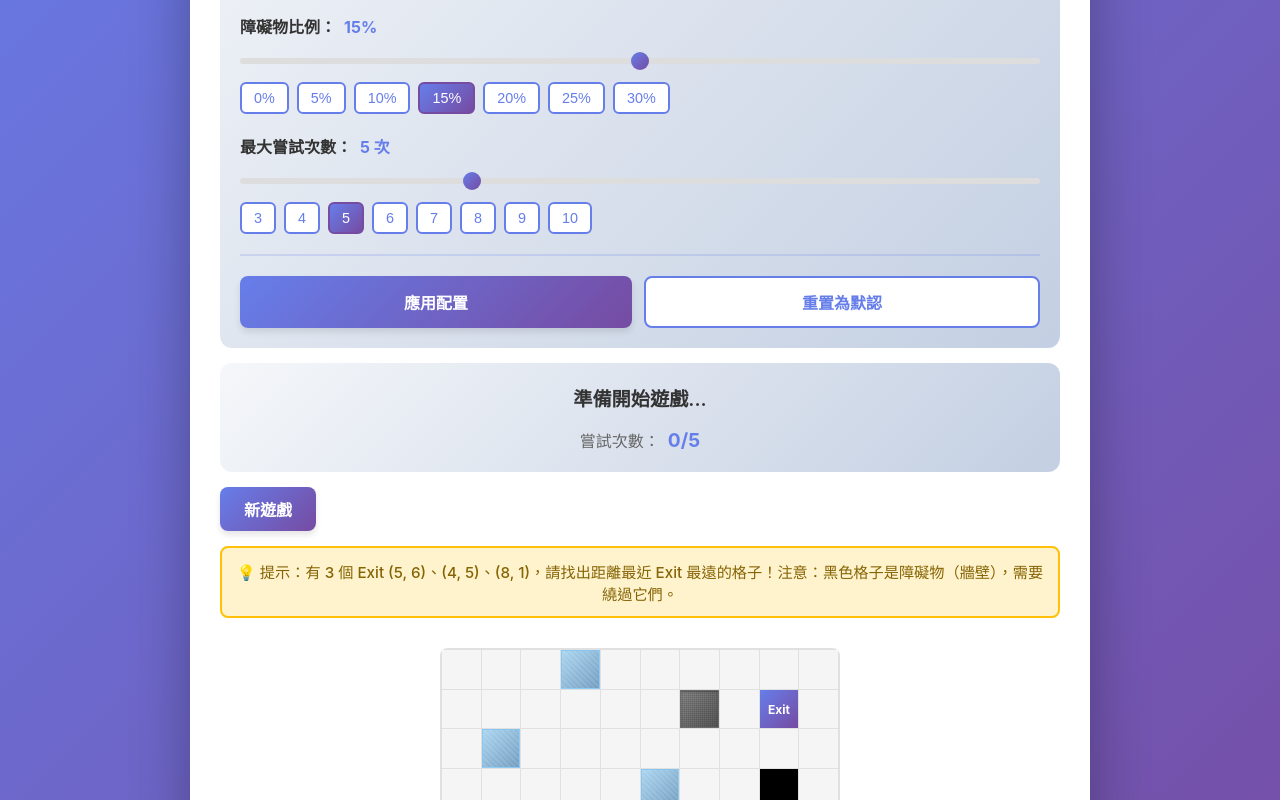
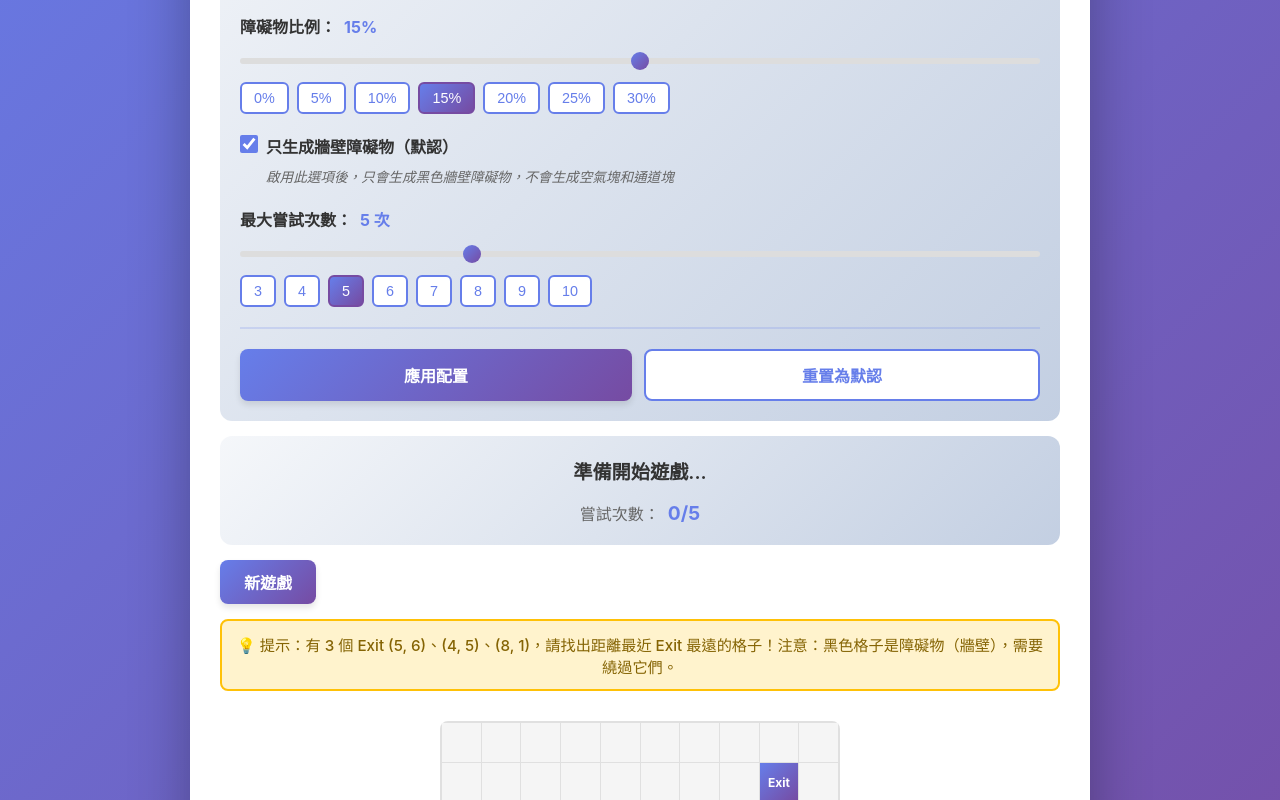
Before and after one commit to mrtakawork/FireSafely_BFS_Game, a React (Vite) app: page /game in a window 1280 px wide. Shown: the part 420-1220 px from the top of the page. Built offline with nearby package versions, Linux system fonts and the light colour scheme.

Commit message:
add option for only generate exit and wall at random mode as default

```diff
--- a/src/components/GameConfig.css
+++ b/src/components/GameConfig.css
@@ -141,6 +141,28 @@
   opacity: 0.6;
 }
 
+.config-group input[type="checkbox"] {
+  width: 18px;
+  height: 18px;
+  cursor: pointer;
+  accent-color: #667eea;
+  margin-right: 8px;
+}
+
+.config-group input[type="checkbox"]:disabled {
+  cursor: not-allowed;
+  opacity: 0.6;
+}
+
+.config-hint {
+  font-size: 0.85rem;
+  color: #666;
+  margin-top: 6px;
+  margin-left: 26px;
+  font-style: italic;
+  line-height: 1.4;
+}
+
 .config-actions {
   display: flex;
   gap: 12px;
--- a/src/components/GameConfig.jsx
+++ b/src/components/GameConfig.jsx
@@ -6,6 +6,7 @@ const GameConfig = ({
   exitCount,
   obstaclePercentage,
   maxAttempts,
+  onlyWallObstacles,
   onConfigChange,
   gameMode,
   gameStatus
@@ -14,13 +15,15 @@ const GameConfig = ({
   const [localExitCount, setLocalExitCount] = useState(exitCount)
   const [localObstaclePercentage, setLocalObstaclePercentage] = useState(obstaclePercentage)
   const [localMaxAttempts, setLocalMaxAttempts] = useState(maxAttempts)
+  const [localOnlyWallObstacles, setLocalOnlyWallObstacles] = useState(onlyWallObstacles)
 
   const handleApply = () => {
     onConfigChange({
       gridSize: localGridSize,
       exitCount: localExitCount,
       obstaclePercentage: localObstaclePercentage,
-      maxAttempts: localMaxAttempts
+      maxAttempts: localMaxAttempts,
+      onlyWallObstacles: localOnlyWallObstacles
     })
   }
 
@@ -29,11 +32,13 @@ const GameConfig = ({
     setLocalExitCount(null)
     setLocalObstaclePercentage(15)
     setLocalMaxAttempts(5)
+    setLocalOnlyWallObstacles(true)
     onConfigChange({
       gridSize: 10,
       exitCount: null,
       obstaclePercentage: 15,
-      maxAttempts: 5
+      maxAttempts: 5,
+      onlyWallObstacles: true
     })
   }
 
@@ -137,6 +142,22 @@ const GameConfig = ({
       </div>
 
       <div className="config-group">
+        <label htmlFor="config-only-wall">
+          <input
+            type="checkbox"
+            id="config-only-wall"
+            checked={localOnlyWallObstacles}
+            onChange={(e) => setLocalOnlyWallObstacles(e.target.checked)}
+            disabled={isDisabled}
+          />
+          只生成牆壁障礙物（默認）
+        </label>
+        <p className="config-hint">
+          啟用此選項後，只會生成黑色牆壁障礙物，不會生成空氣塊和通道塊
+        </p>
+      </div>
+
+      <div className="config-group">
         <label htmlFor="config-attempts">
           最大嘗試次數：
           <span className="config-value">{localMaxAttempts} 次</span>
--- a/src/components/MapGenerator.jsx
+++ b/src/components/MapGenerator.jsx
@@ -83,7 +83,7 @@ const generateStartPoints = (gridSize, exitCount = null) => {
 const OBSTACLE_TYPES = ['wall', 'air', 'pathway']
 
 // 生成障礙物
-const generateObstacles = (startPoints, gridSize, obstaclePercentage = 15) => {
+const generateObstacles = (startPoints, gridSize, obstaclePercentage = 15, onlyWallObstacles = true) => {
   const count = Math.floor(gridSize * gridSize * (obstaclePercentage / 100))
   const obstacles = []
   const used = new Set(startPoints.map(sp => `${sp.x}-${sp.y}`))
@@ -95,8 +95,8 @@ const generateObstacles = (startPoints, gridSize, obstaclePercentage = 15) => {
 
     if (!used.has(key)) {
       used.add(key)
-      // 隨機選擇障礙物類型
-      const type = OBSTACLE_TYPES[Math.floor(Math.random() * OBSTACLE_TYPES.length)]
+      // 如果只生成牆壁障礙物，則固定為 wall 類型；否則隨機選擇
+      const type = onlyWallObstacles ? 'wall' : OBSTACLE_TYPES[Math.floor(Math.random() * OBSTACLE_TYPES.length)]
       obstacles.push({ x, y, type })
     }
   }
@@ -112,11 +112,11 @@ const calculateDistanceToNearestStart = (point, startPoints, obstacles, gridSize
 }
 
 // 生成完整的地圖數據
-export const generateMap = (gridSize, gameMode = 'random', presetLevel = null, exitCount = null, obstaclePercentage = 15) => {
+export const generateMap = (gridSize, gameMode = 'random', presetLevel = null, exitCount = null, obstaclePercentage = 15, onlyWallObstacles = true) => {
   const isPreset = gameMode === 'preset' && presetLevel
   const finalGridSize = isPreset ? presetLevel.gridSize : gridSize
   const startPoints = isPreset ? [...presetLevel.startPoints] : generateStartPoints(finalGridSize, exitCount)
-  let obstacles = isPreset ? [...presetLevel.obstacles] : generateObstacles(startPoints, finalGridSize, obstaclePercentage)
+  let obstacles = isPreset ? [...presetLevel.obstacles] : generateObstacles(startPoints, finalGridSize, obstaclePercentage, onlyWallObstacles)
   const doorBlocks = isPreset ? (presetLevel.doorBlocks || []) : []
 
   // 為預設關卡中沒有類型的障礙物添加隨機類型（向後兼容）
--- a/src/pages/Game.jsx
+++ b/src/pages/Game.jsx
@@ -16,6 +16,7 @@ function Game() {
   const [exitCount, setExitCount] = useState(null) // null 表示自動
   const [obstaclePercentage, setObstaclePercentage] = useState(15)
   const [maxAttempts, setMaxAttempts] = useState(5)
+  const [onlyWallObstacles, setOnlyWallObstacles] = useState(true) // 默認只生成牆壁障礙物
   const [startPoints, setStartPoints] = useState([])
   const [farthestPoints, setFarthestPoints] = useState([])
   const [guessedPoints, setGuessedPoints] = useState([])
@@ -33,7 +34,8 @@ function Game() {
       gameMode,
       presetLevel,
       exitCount,
-      obstaclePercentage
+      obstaclePercentage,
+      onlyWallObstacles
     )
 
     if (mapData.gridSize !== gridSize) {
@@ -123,6 +125,11 @@ function Game() {
       shouldReinitialize = true
     }
 
+    if (config.onlyWallObstacles !== undefined && config.onlyWallObstacles !== onlyWallObstacles) {
+      setOnlyWallObstacles(config.onlyWallObstacles)
+      shouldReinitialize = true
+    }
+
     if (config.maxAttempts !== undefined && config.maxAttempts !== maxAttempts) {
       setMaxAttempts(config.maxAttempts)
       // 不需要重新初始化遊戲，只更新嘗試次數限制
@@ -159,6 +166,7 @@ function Game() {
           exitCount={exitCount}
           obstaclePercentage={obstaclePercentage}
           maxAttempts={maxAttempts}
+          onlyWallObstacles={onlyWallObstacles}
           onConfigChange={handleConfigChange}
           gameMode={gameMode}
           gameStatus={gameStatus}
```
